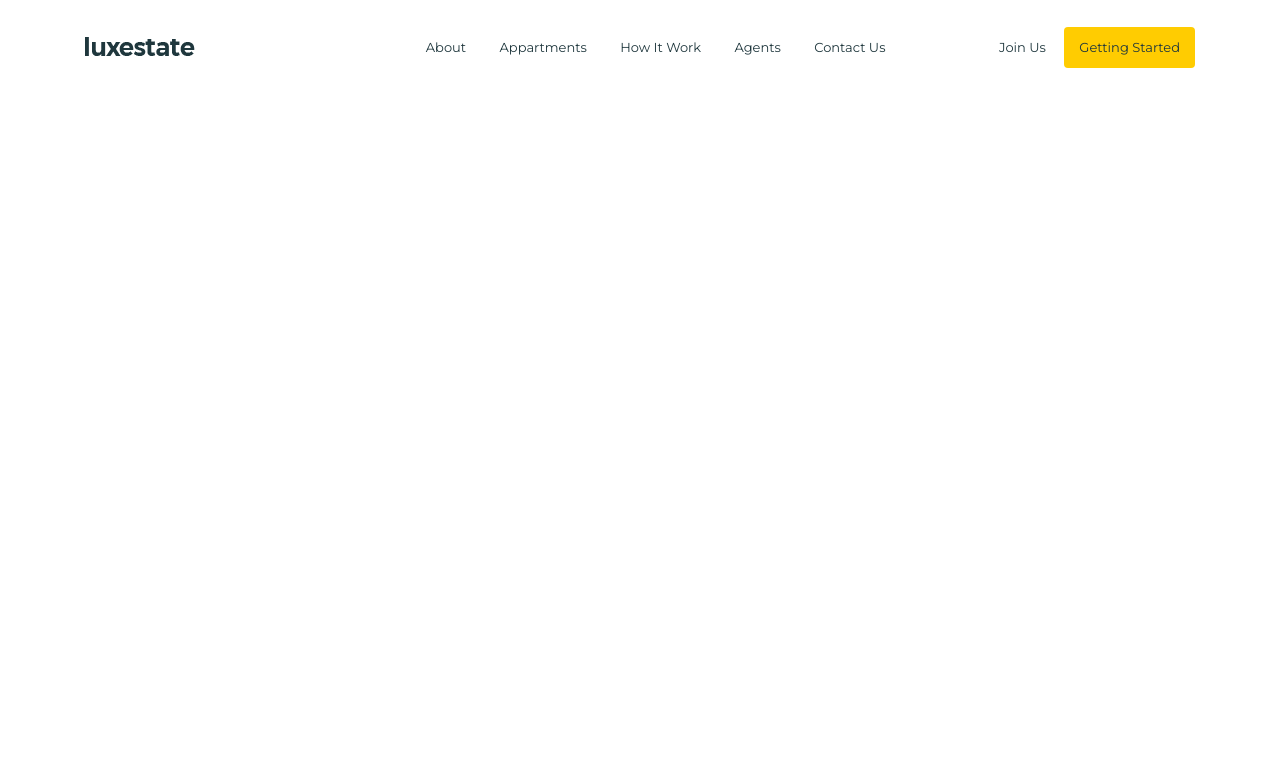
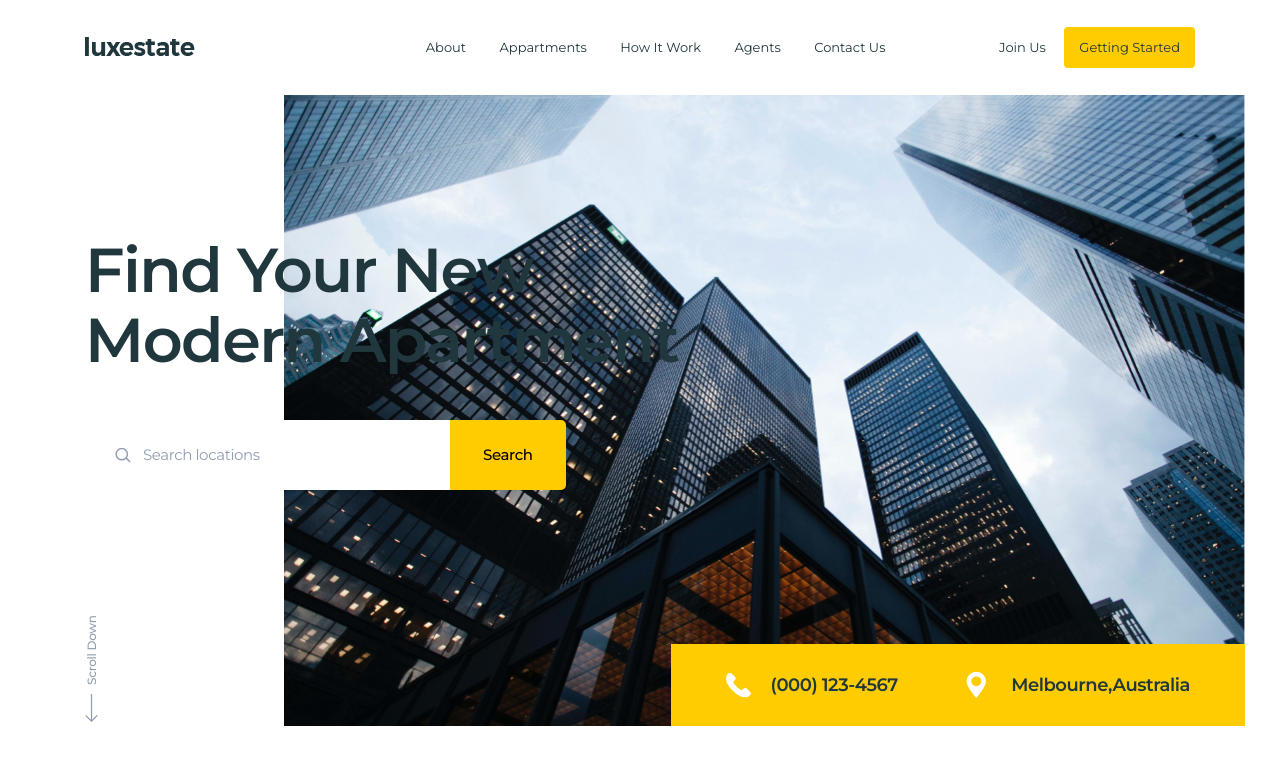
Before and after one commit to Mher-777/Luxestate, a website: page app/index.html in a window 1280 px wide. Drawn offline with nearby package versions, Linux system fonts and the light colour scheme.

Commit message:
added main-screen

```diff
--- a/app/index.html
+++ b/app/index.html
@@ -42,11 +42,38 @@
                     <li class="header__menu-item current">
                         <a href="#" class="header__menu-link">Getting Started</a>
                     </li>
-
                 </ul>
             </div>
         </div>
     </header>
+
+    <main class="main-screen">
+        <div class="container">
+            <div class="main-screen__inner">
+                <div class="main-screen__arrow icon-arrow">
+                    Scroll Down
+                </div>
+                <div class="main-screen__content">
+                    <div class="main-screen__title">
+                        Find Your New
+                        Modern Apartment
+                    </div>
+                    <form action="#" class="main-screen__form">
+                        <div class="main-screen__form-inner icon-search">
+                            <input class="main-screen__form-input" type="text" placeholder="Search locations" required>
+                            <button class="main-screen__form-btn" type="submit">Search</button>
+                        </div>
+                    </form>
+                </div>
+                <div class="main-screen__bg" style="background-image: url(./images/main-screen__bg.jpg);">
+                    <div class="main-screen__info">
+                        <a href="tel:0001234567" class="main-screen__info-text icon-phone">(000) 123-4567</a>
+                        <a href="#" class="main-screen__info-text icon-map">Melbourne,Australia</a>
+                    </div>
+                </div>
+            </div>
+        </div>
+    </main>
 
 <script src="https://ajax.googleapis.com/ajax/libs/jquery/3.4.1/jquery.min.js"></script>
 <script src="./js/libs.min.js"></script>
--- /dev/null
+++ b/app/scss/_icons.scss
@@ -0,0 +1,48 @@
+.icon-map {
+  position: relative;
+  &::before {
+    content: "";
+    position: absolute;
+    width: 20px;
+    height: 27px;
+    background-position: center;
+    background-repeat: no-repeat;
+    background-image: url(../images/icons/icon-map.svg);
+  }
+}
+.icon-phone {
+  position: relative;
+  &::before {
+    content: "";
+    position: absolute;
+    width: 25px;
+    height: 25px;
+    background-position: center;
+    background-repeat: no-repeat;
+    background-image: url(../images/icons/icon-phone.svg);
+  }
+}
+.icon-search {
+  position: relative;
+  &::before {
+    content: "";
+    position: absolute;
+    width: 16px;
+    height: 15px;
+    background-position: center;
+    background-repeat: no-repeat;
+    background-image: url(../images/icons/icon-search.svg);
+  }
+}
+.icon-arrow{
+    position: relative;
+  &::before {
+    content: "";
+    position: absolute;
+    width: 13px;
+    height: 28px;
+    background-position: center;
+    background-repeat: no-repeat;
+    background-image: url(../images/icons/icon-arrow__down.svg);
+  }
+}
--- a/app/scss/_vars.scss
+++ b/app/scss/_vars.scss
@@ -0,0 +1,13 @@
+@mixin anim-arrow__down {
+    animation-duration: 1.5s;
+    animation-name: anim-arrow__down;
+    animation-fill-mode: forwards;
+}
+@keyframes anim-arrow__down{
+    0%{
+        left: 10px;
+    }
+    100%{
+        left: -3px;
+    }
+}
--- a/app/scss/style.scss
+++ b/app/scss/style.scss
@@ -2,6 +2,7 @@
 @import "vars";
 @import "fonts";
 @import "animation";
+@import "icons";
 
 .header {
   &__inner {
@@ -34,9 +35,135 @@
     padding: 13px 15px;
     border-radius: 4px;
     color: #1f373d;
-    transition: .3s all;
+    transition: 0.3s all;
     &:hover {
       background-color: #ffcc01;
+      color: #fff;
     }
   }
 }
+.main-screen {
+  margin-bottom: 140px;
+  &__inner {
+    display: flex;
+    position: relative;
+    justify-content: flex-end;
+  }
+  &__bg {
+    max-width: 961px;
+    width: 100%;
+    min-height: 631px;
+    background-repeat: no-repeat;
+    background-size: cover;
+    background-position: center;
+    margin-right: -50px;
+    position: relative;
+  }
+  &__info {
+    position: absolute;
+    right: 0;
+    bottom: 0;
+    background-color: #ffcc01;
+    padding: 27.3px 55px;
+    &-text {
+      font-size: 18px;
+      line-height: 27px;
+      letter-spacing: -0.45px;
+      font-weight: 600;
+      color: #1f373d;
+      padding-left: 45px;
+      position: relative;
+      &::before {
+        left: 0;
+        top: 50%;
+        transform: translateY(-50%);
+      }
+      & + & {
+        margin-left: 65px;
+      }
+      transition: 0.3s all;
+      &:hover {
+        color: #fff;
+      }
+    }
+  }
+  &__content {
+    position: absolute;
+    max-width: 600px;
+    left: 0;
+    z-index: 3;
+    top: 140px;
+  }
+  &__title {
+    font-size: 62px;
+    font-weight: 600;
+    line-height: 70px;
+    letter-spacing: -1.54px;
+    margin-bottom: 45px;
+  }
+  &__arrow {
+    position: absolute;
+    left: 0;
+    bottom: 15px;
+    transform: rotate(270deg);
+    transform-origin: 0 0;
+    padding-left: 12px;
+    color: #919eb1;
+    font-size: 12px;
+    font-weight: 500;
+    letter-spacing: -0.3px;
+    cursor: pointer;
+    &::before {
+      transform: rotate(90deg);
+      transform-origin: 0 0;
+      left: 0;
+      @include anim-arrow__down;
+      animation-iteration-count: infinite;
+    }
+  }
+}
+.main-screen__form {
+  max-width: 481px;
+  &-inner {
+    display: flex;
+    width: 100%;
+    position: relative;
+    overflow-x: hidden;
+    border-radius: 5px;
+    &::before {
+      z-index: 2;
+      top: 50%;
+      transform: translateY(-50%);
+      left: 30px;
+    }
+  }
+  &-input {
+    max-width: 365px;
+    display: block;
+    width: 100%;
+    min-height: 70px;
+    border: none;
+    position: relative;
+    padding-left: 58px;
+    &::placeholder {
+      color: #919eb1;
+      font-size: 15px;
+      font-weight: 400;
+      letter-spacing: -0.38px;
+    }
+  }
+  &-btn {
+    border: none;
+    background-color: #ffcc01;
+    cursor: pointer;
+    font-size: 15px;
+    font-weight: 500;
+    letter-spacing: -0.38px;
+    padding: 0 33px;
+    white-space: nowrap;
+    transition: 0.3s all;
+    &:hover {
+      color: #fff;
+    }
+  }
+}
```
Also changed, not shown: app/scss/_global.scss (+10 -6 lines), app/css/style.min.css, app/images/icons/icon-arrow__down.svg (added), app/images/icons/icon-map.svg (added), app/images/icons/icon-phone.svg (added), app/images/icons/icon-search.svg (added), build/images/icons/icon-arrow__down.svg (added), build/images/icons/icon-map.svg (added), build/images/icons/icon-phone.svg (added), build/images/icons/icon-search.svg (added).
